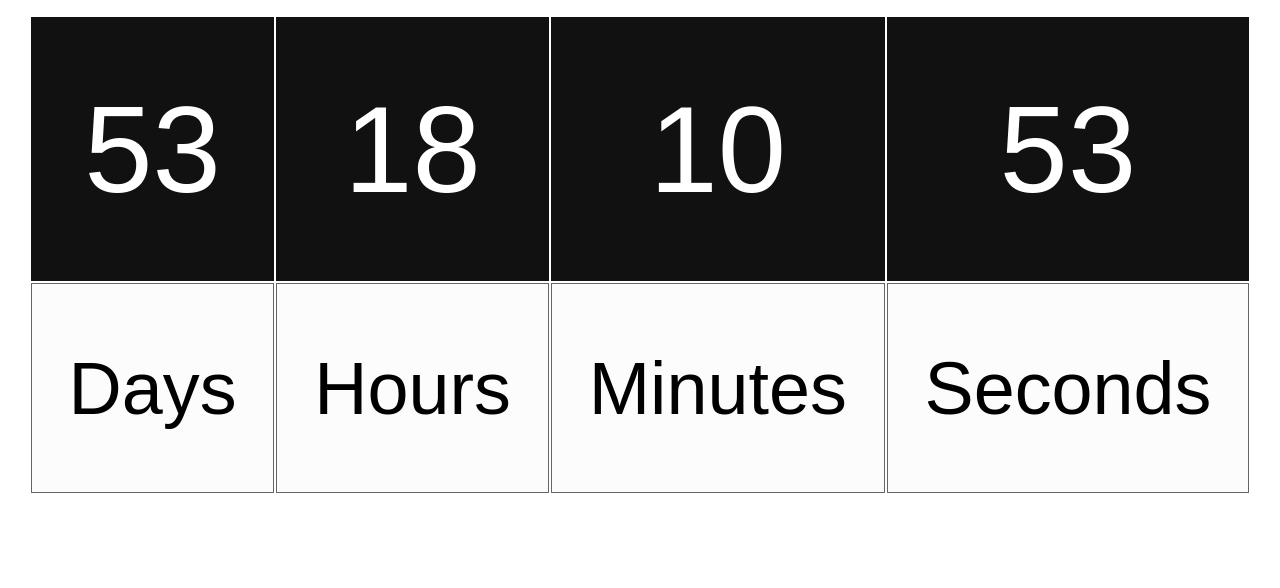
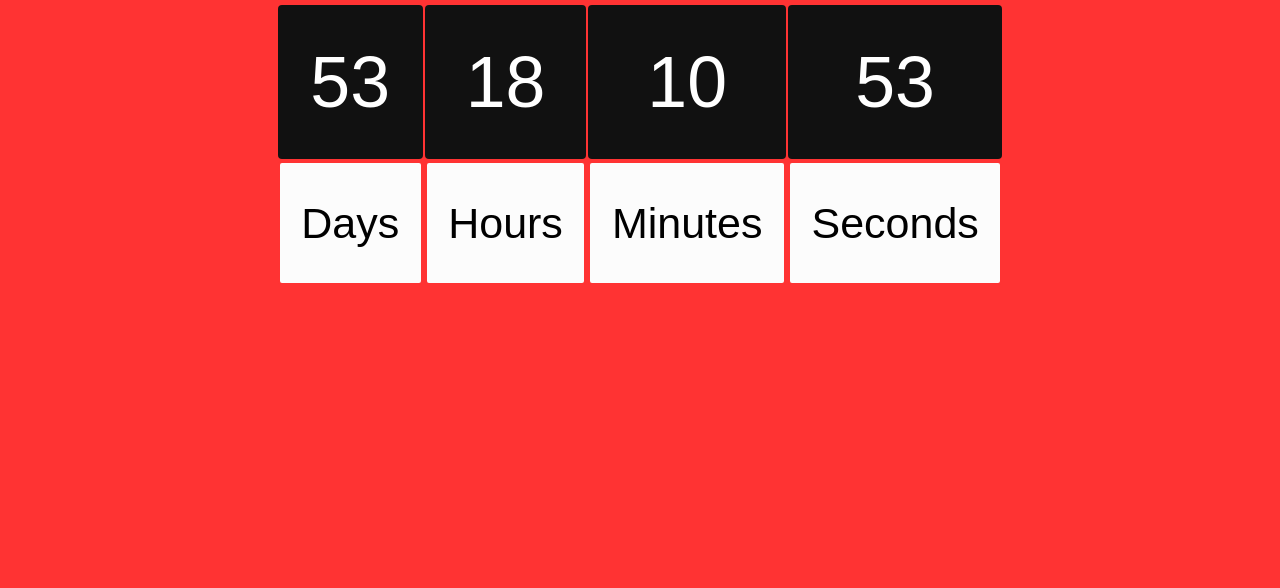
Before and after one commit to mattperkins/countdown, a plain HTML site: page index.html in a window 1280 px wide. Shown: the part 212-800 px from the top of the page. Drawn offline with Linux system fonts and the light colour scheme.

Commit message:
refactor styling

```diff
--- a/index.html
+++ b/index.html
@@ -8,13 +8,27 @@
     <style>
         :root{
             font-size: 2.4vw;
+            --bg: #f33;
+            --title-col: #f7f7f7;
+            --nums-bg: #111;
+            --nums-col: #fff;
+            --txt-bg: #fcfcfc;
+            --txt-border: #f33;
+        }
+        @media (min-width: 800px){
+            :root{
+                font-size: 1.4vw;
+            }
+            table.wrapper{
+                margin-top: -100px;
+            }
         }
         *{
             padding: 0;
             margin: 0;
         }
         body{
-            background-color: #eee;
+            background: var(--bg);
             font-family: arial;
         }
         .wrapper{
@@ -22,27 +36,29 @@
             display: grid;
             place-items: center;
             height: 100vh;
-            background: #fff;
             padding: 0;
             margin: 0;
         }
         h1.title{
+            color: var(--title-col);
             font-size: 2rem;
             text-transform: uppercase;
-            margin: -1rem;
+            /* margin: -.5rem; */
         }
         table,tr,td{
             padding: 2rem 1.2rem;
         }
         td.nums{
-            background: #111;
-            color: #fff;
+            background: var(--nums-bg);
+            border-radius: 4px;
+            color: var(--nums-col);
             font-size: 4rem;
         }
        td.txt{
            font-size: 2.4rem;
-           border: 1px solid #666;
-           background: #fcfcfc;
+           border-radius: 4px;
+           border: 2px solid var(--txt-border);
+           background: var(--txt-bg);
        }
     </style>
 </head>
```
